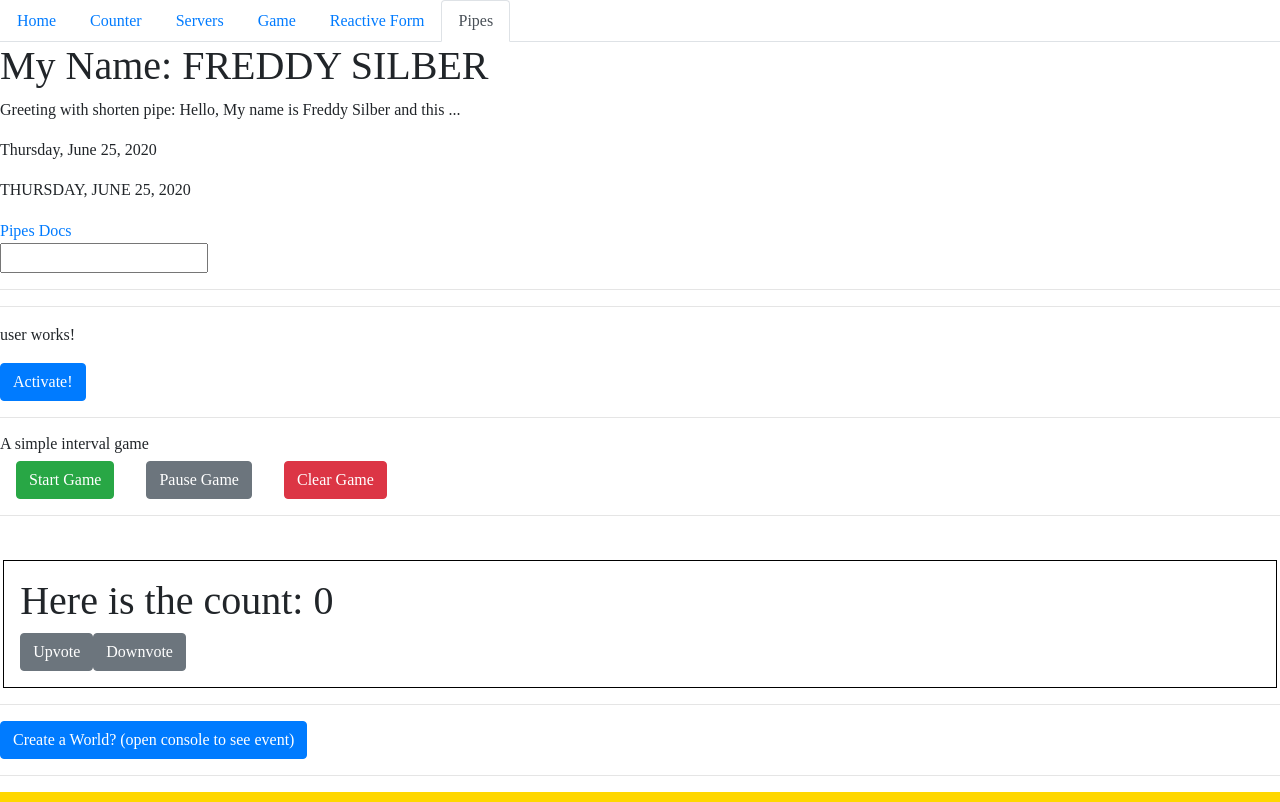
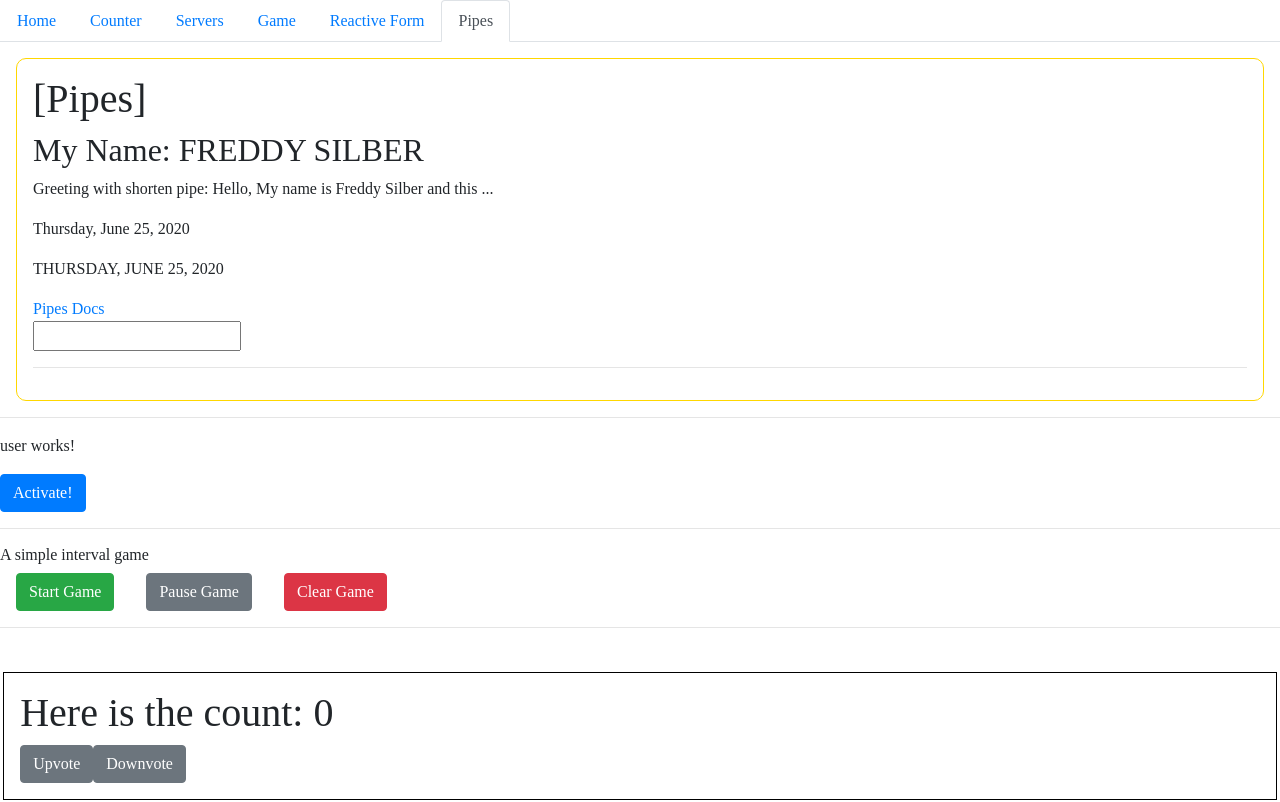
Before and after one commit to freddysilber/angular-sandbox, an Angular app: page /pipes in a window 1280 px wide. Shown: the top 802 px of the page. Built offline with nearby package versions, Linux system fonts and the light colour scheme; a web font is replaced by a local one.

Commit message:
css to pipe component

```diff
--- a/src/app/exploring-pipes/exploring-pipes.component.css
+++ b/src/app/exploring-pipes/exploring-pipes.component.css
@@ -0,0 +1,6 @@
+.pipeContainer {
+	padding: 1rem;
+	margin: 1rem;
+	border: 1px solid gold;
+	border-radius: 10px;
+}
--- a/src/app/exploring-pipes/exploring-pipes.component.html
+++ b/src/app/exploring-pipes/exploring-pipes.component.html
@@ -1,4 +1,6 @@
-<h1>My Name: {{ myName | uppercase }}</h1>
+<div class="pipeContainer">
+	<h1>[Pipes]</h1>
+	<h2>My Name: {{ myName | uppercase }}</h2>
 	<p>Greeting with shorten pipe: {{ greeting | shorten:40 }}</p>
 	<p>{{ todaysDate | date:'fullDate' }}</p>
 	<p>{{ todaysDate | date:'fullDate' | uppercase }}</p>
@@ -6,3 +8,4 @@
 	<br>
 	<input type="text" [(ngModel)]="filteredStatus">
 	<hr>
+</div>
--- a/src/app/exploring-pipes/exploring-pipes.component.ts
+++ b/src/app/exploring-pipes/exploring-pipes.component.ts
@@ -1,4 +1,4 @@
-import { Component, OnInit } from '@angular/core';
+import { Component, OnInit } from '@angular/core'
 
 @Component({
   selector: 'app-exploring-pipes',
@@ -10,7 +10,6 @@ export class ExploringPipesComponent implements OnInit {
   greeting: string = 'Hello, My name is Freddy Silber and this is a really long gretting!'
   todaysDate = new Date()
   filteredStatus: string = ''
-
   reference: string = 'https://angular.io/api?query=pipe'
 
   constructor() { }
```
Lines whose indentation alone changed are shown as unchanged.
